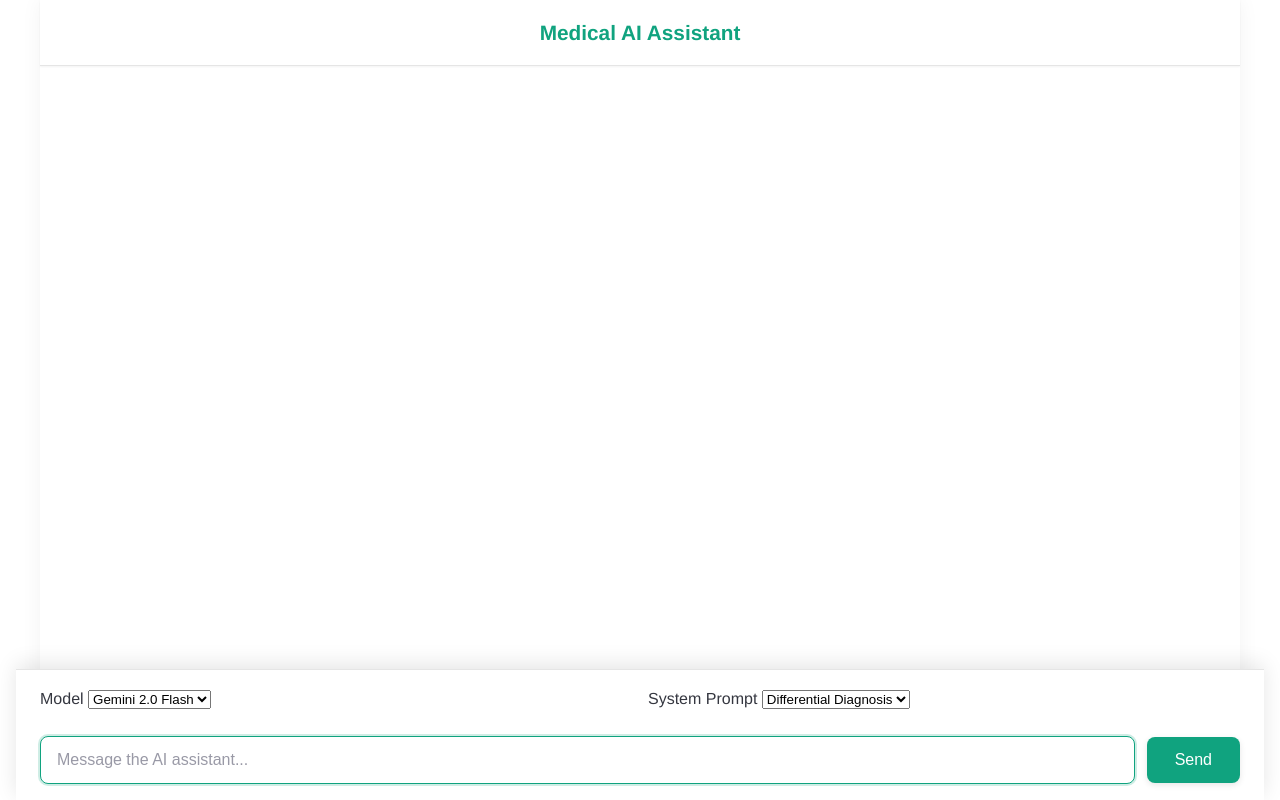
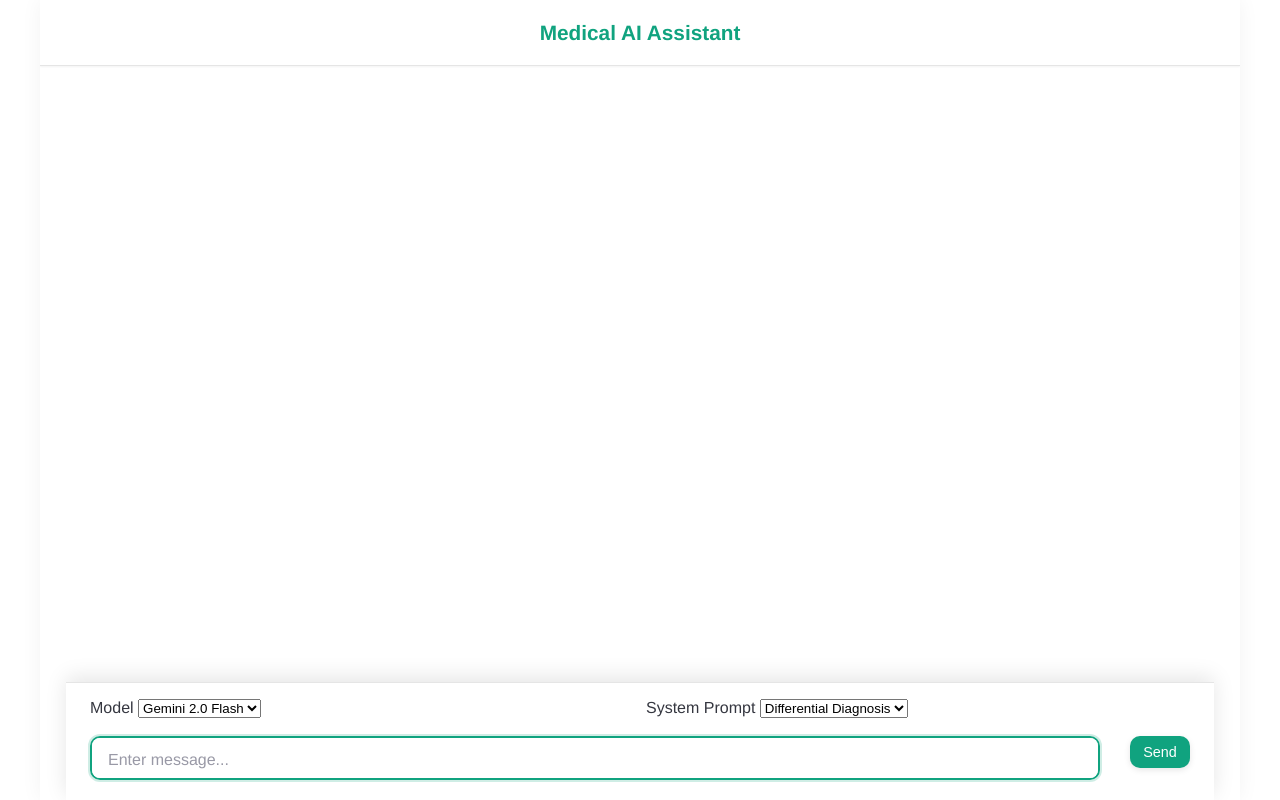
Before and after one commit to symbiologist/dwuddx, a Flask app: template templates/index.html in a window 1280 px wide. Run offline with Flask 3, Linux system fonts and the light colour scheme; the template is opened without the code that fills it, so the values that code supplies are empty.

Commit message:
Fix spacing

```diff
--- a/assets/style.css
+++ b/assets/style.css
@@ -34,8 +34,7 @@ body {
 }
 
 .container {
-    flex-grow: 1;
-    max-width: 1200px;
+    max-width: 600px;
     margin: 0 auto;
     padding: 0;
     display: flex;
@@ -45,6 +44,7 @@ body {
     background-color: var(--light-bg);
     box-shadow: 0 0 20px var(--shadow-color);
     width: 100%;
+    overflow: hidden; /* Prevent scrolling in container */
 }
 
 /* Header styling */
@@ -76,15 +76,20 @@ main {
 }
 
 .chat-area {
-    flex-grow: 1;
+    flex: 1;
     overflow-y: auto;
-    padding: 0 0 160px 0; /* Added bottom padding to prevent content from being hidden behind the fixed footer */
+    padding: 0;
+    padding-bottom: 20px; /* Add padding at the bottom */
     display: flex;
     flex-direction: column;
     gap: 0;
     margin-bottom: 0;
     scroll-behavior: smooth;
-    height: calc(100vh - 60px - 140px); /* Viewport height minus header and footer */
+}
+
+/* Add margin to the last message to ensure it's not covered by the input area */
+.chat-area .message:last-child {
+    margin-bottom: 140px; /* Add significant bottom margin to the last message */
 }
 
 .message {
@@ -158,25 +163,22 @@ main {
 footer.input-area {
     display: flex;
     flex-direction: column;
-    gap: 12px;
-    padding: 16px 24px;
+    gap: 8px; /* Reduced gap */
+    padding: 12px 24px; /* Reduced top/bottom padding */
     background-color: var(--light-bg);
-    position: fixed;
-    bottom: 0;
-    left: 0;
-    right: 0;
     z-index: 100;
     border-top: 1px solid var(--border-color);
-    max-width: 1200px;
+    max-width: 900px;
     margin: 0 auto;
     box-shadow: 0 -5px 20px rgba(0,0,0,0.1);
+    flex-shrink: 0; /* Prevent footer from shrinking */
 }
 
 .dropdown-row {
     display: flex;
     width: 100%;
-    gap: 16px;
-    margin-bottom: 12px;
+    gap: 12px;
+    margin-bottom: 8px; /* Reduced margin to make the footer more compact */
 }
 
 .input-row {
@@ -231,11 +233,12 @@ footer.input-area {
     position: relative;
 }
 
-.dash-input-container input[type="text"] {
+.dash-input-container input[type="text"],
+.dash-input-container textarea {
     width: 100%;
-    padding: 14px 16px;
+    padding: 10px 16px; /* Reduced padding */
     padding-right: 60px;
-    border-radius: 8px;
+    border-radius: 30px; /* Significantly increased roundness of corners */
     border: 1px solid var(--input-border);
     box-sizing: border-box;
     box-shadow: 0 2px 6px var(--shadow-color);
@@ -244,13 +247,41 @@ footer.input-area {
     background-color: var(--input-bg);
 }
 
-.dash-input-container input[type="text"]:focus {
+.dash-input-container textarea {
+    resize: none;
+    overflow-y: auto;
+    min-height: 40px; /* Reduced minimum height */
+    max-height: 100px; /* Further reduced maximum height */
+    line-height: 1.5;
+    font-family: 'Helvetica', Arial, sans-serif; /* Use Helvetica font */
+    width: 100%; /* Ensure full width */
+    box-sizing: border-box; /* Include padding in width calculation */
+    font-size: 1em; /* Ensure consistent font size */
+}
+
+/* Ensure the input container takes full width */
+.input-row {
+    display: flex;
+    width: 100%;
+    gap: 12px;
+    align-items: flex-start; /* Align to top to handle multi-line input */
+}
+
+.dash-input-container {
+    flex-grow: 1;
+    position: relative;
+    width: 100%; /* Ensure full width */
+}
+
+.dash-input-container input[type="text"]:focus,
+.dash-input-container textarea:focus {
     border-color: var(--input-focus-border);
     box-shadow: 0 0 0 2px rgba(16, 163, 127, 0.2);
     outline: none;
 }
 
-.dash-input-container input[type="text"]::placeholder {
+.dash-input-container input[type="text"]::placeholder,
+.dash-input-container textarea::placeholder {
     color: var(--secondary-color);
     opacity: 0.7;
 }
@@ -259,8 +290,8 @@ footer.input-area {
     background-color: var(--primary-color);
     color: white;
     border: none;
-    padding: 14px 28px;
-    border-radius: 8px;
+    padding: 10px 20px; /* Reduced padding */
+    border-radius: 30px; /* Significantly increased roundness to match input field */
     cursor: pointer;
     font-size: 1em;
     font-weight: 500;
--- a/templates/index.html
+++ b/templates/index.html
@@ -27,8 +27,9 @@
                 // Add user message to chat
                 addMessageToChat('user', userMessage);
 
-                // Clear input
+                // Clear input and reset height
                 userInput.value = '';
+                userInput.style.height = '48px'; // Reset to min-height
 
                 // Add temporary assistant message
                 const assistantMsgId = 'assistant-msg-' + Date.now();
@@ -79,9 +80,16 @@
             function addMessageToChat(role, content, id = null) {
                 const chatArea = document.getElementById('chat-area');
 
+                // Remove margin-bottom from previous last message if it exists
+                const lastMessage = chatArea.lastElementChild;
+                if (lastMessage) {
+                    lastMessage.style.marginBottom = '0';
+                }
+
                 const messageDiv = document.createElement('div');
                 messageDiv.className = `message ${role}-message`;
                 messageDiv.style.width = "100%"; // Ensure full width
+                messageDiv.style.marginBottom = '70px'; // Add significant bottom margin to the last message
 
                 const contentDiv = document.createElement('div');
                 contentDiv.style.width = "100%"; // Ensure content takes full width
@@ -108,30 +116,73 @@
             // Function to scroll to the bottom of the chat
             function scrollToBottom() {
                 const chatArea = document.getElementById('chat-area');
-                chatArea.scrollTop = chatArea.scrollHeight;
+                // Use setTimeout to ensure scrolling happens after DOM updates
+                setTimeout(() => {
+                    chatArea.scrollTop = chatArea.scrollHeight;
+
+                    // Ensure the last message is fully visible and not covered by the input area
+                    const lastMessage = chatArea.lastElementChild;
+                    if (lastMessage) {
+                        const lastMessageRect = lastMessage.getBoundingClientRect();
+                        const chatAreaRect = chatArea.getBoundingClientRect();
+                        const inputArea = document.querySelector('.input-area');
+                        const inputAreaRect = inputArea.getBoundingClientRect();
+
+                        // Check if the last message is partially covered by the input area
+                        if (lastMessageRect.bottom > inputAreaRect.top) {
+                            // Adjust scroll to ensure the last message is fully visible
+                            chatArea.scrollTop += (lastMessageRect.bottom - inputAreaRect.top + 20); // Add extra padding
+                        }
+                    }
+                }, 10);
             }
 
-            // Set focus to input field when page loads
+            // Function to auto-resize textarea as user types
+            function autoResizeTextarea(textarea) {
+                // Reset height to auto to get the correct scrollHeight
+                textarea.style.height = 'auto';
+                // Set the height to match the content (scrollHeight)
+                textarea.style.height = textarea.scrollHeight + 'px';
+            }
+
+            // Set focus to input field when page loads and set up auto-resize
             document.addEventListener('DOMContentLoaded', function() {
-                document.getElementById('user-input').focus();
+                const textarea = document.getElementById('user-input');
+                textarea.focus();
+
+                // Auto-resize textarea as user types
+                textarea.addEventListener('input', function() {
+                    autoResizeTextarea(this);
+                });
+
+                // Handle Enter key to submit form (but allow Shift+Enter for new line)
+                textarea.addEventListener('keydown', function(event) {
+                    if (event.key === 'Enter' && !event.shiftKey) {
+                        event.preventDefault(); // Prevent new line
+                        document.getElementById('chat-form').dispatchEvent(new Event('submit'));
+                    }
+                });
+
+                // Initialize height
+                autoResizeTextarea(textarea);
 
                 // No initial message
             });
         </script>
     </head>
-    <body style="width: 100%; margin: 0; padding: 0;">
-        <div class="container" style="max-width: 1200px; width: 100%;">
+    <body style="width: 100%; margin: 0; padding: 0; display: flex; flex-direction: column; height: 100vh; overflow: hidden;">
+        <div class="container" style="max-width: 1200px; width: 100%; margin: 0 auto; display: flex; flex-direction: column; height: 100vh; overflow: hidden;">
             <header>
                 <h1>Medical AI Assistant</h1>
             </header>
 
-            <main style="width: 100%;">
-                <div id="chat-area" class="chat-area" style="width: 100%;">
+            <main style="width: 100%; flex: 1; overflow: hidden; display: flex; flex-direction: column;">
+                <div id="chat-area" class="chat-area" style="width: 100%; flex: 1; overflow-y: auto; padding-bottom: 20px;">
                     <!-- Chat messages will be added here dynamically -->
                 </div>
             </main>
 
-            <footer class="input-area" style="max-width: 1200px; width: 100%;">
+            <footer class="input-area" style="max-width: 1100px; width: 100%; flex-shrink: 0; position: relative; z-index: 100; box-shadow: 0 -5px 20px rgba(0,0,0,0.1);">
                 <div class="dropdown-row">
                     <div class="dash-dropdown-container">
                         <label for="model-dropdown">Model</label>
@@ -150,12 +201,12 @@
                     </div>
                 </div>
 
-                <form id="chat-form" onsubmit="submitMessage(event)" class="input-row">
-                    <div class="dash-input-container">
-                        <input type="text" id="user-input" placeholder="Message the AI assistant..." autocomplete="off">
+                <form id="chat-form" onsubmit="submitMessage(event)" class="input-row" style="width: 100%; gap: 30px; display: flex; align-items: flex-start;">
+                    <div class="dash-input-container" style="width: 100%; flex: 1;">
+                        <textarea id="user-input" placeholder="Enter message..." autocomplete="off" rows="1" style="width: 100%; font-size: 1em; font-family: 'Helvetica', Arial, sans-serif; border-radius: 10px; border: 2px solid #10A37F; resize: none; min-height: 24px; max-height: 120px; overflow-y: auto;"></textarea>
                     </div>
 
-                    <button type="submit" class="send-button">Send</button>
+                    <button type="submit" class="send-button" style="align-self: flex-start; border-radius: 10px; border: none; padding: 6px 12px; font-size: 0.9em; height: 32px; min-width: 60px;">Send</button>
                 </form>
             </footer>
         </div>
```
Also changed, not shown: TASKS.md (+5 -0 lines), src/app3.py (+64 -13 lines).
